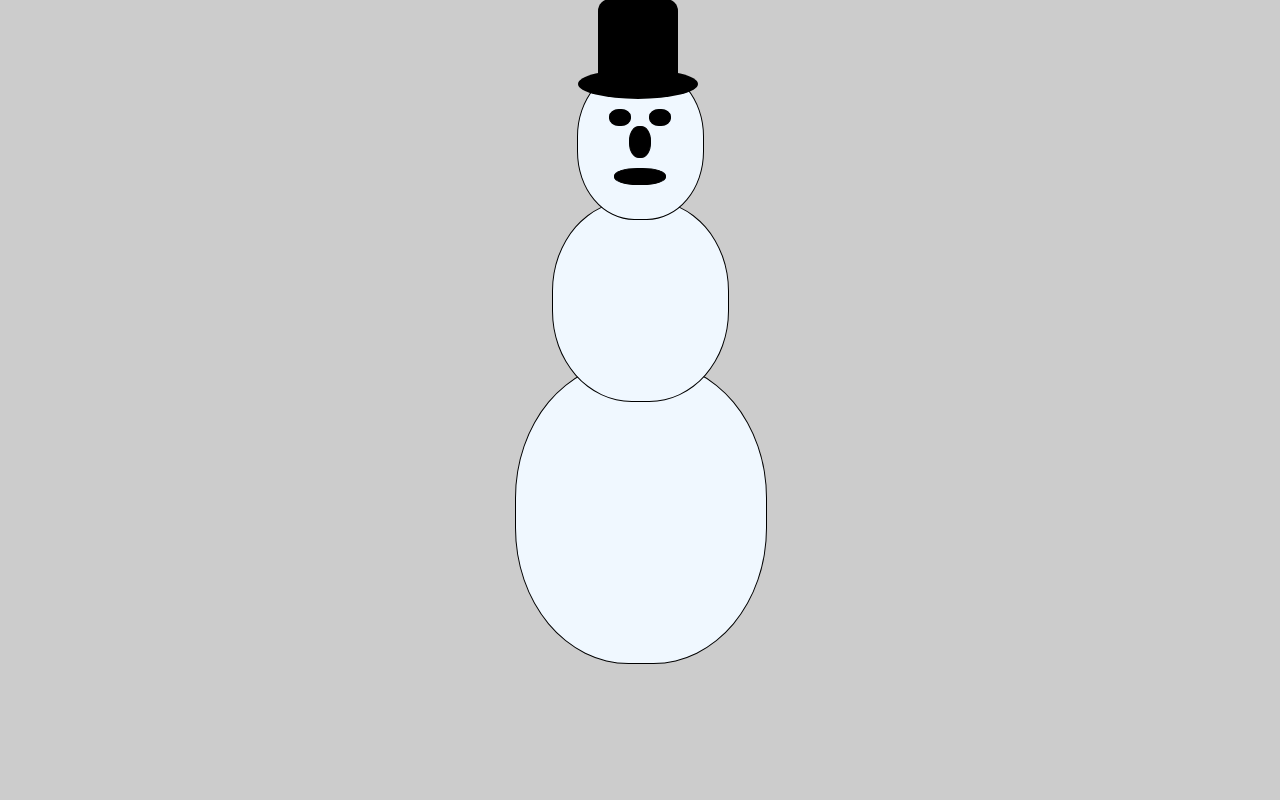
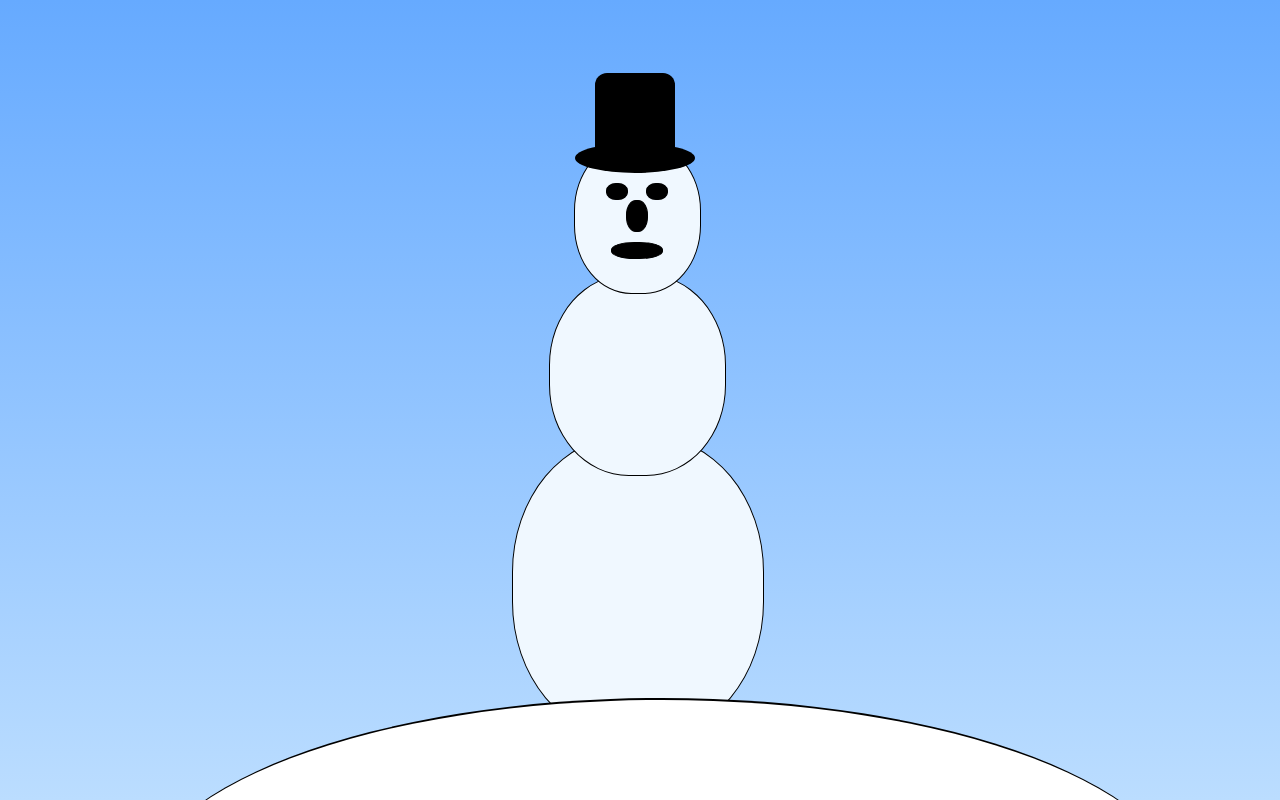
Before and after one commit to brianrsavage/7xx, a plain HTML site: page index.html in a window 1280 px wide. Drawn offline with Linux system fonts and the light colour scheme.

Commit message:
add snow hill and backgound for snowman. moved the little guy down to the bottom of the page and added style for html element.

```diff
--- a/assets/css/style.css
+++ b/assets/css/style.css
@@ -1,13 +1,34 @@
 /* CSS Document */
 
+html {
+    height: 100%;
+    overflow: hidden;
+}
+
 body {
-    background-color: #CCC;
+    margin: 0;
+    width: 100%;
+    height: 100%;
+    overflow: hidden;
+    color: #fff;
+    background-color: #9cf;
+    background-image: -webkit-gradient(linear, left top, left bottom, from(#6af), to(#bdf));
+    background-image: -webkit-linear-gradient(#6af, #bdf);
+    background-image: -moz-linear-gradient(#6af, #bdf);
+    background-image: linear-gradient(#6af, #bdf);
+}
+::-webkit-scrollbar {
+    display: none;
 }
 /* SNOWMAN */
 .snowman {
+    text-align: center;
     width: 250px;
     margin: auto;
     overflow: visible;
+    position: fixed;
+    bottom: -300px;
+    left: 40%;
 }
 .smBody, .smFeet, .smHead {
     border: thin #000 solid;
@@ -85,3 +106,15 @@ body {
     z-index: 8;
     margin-bottom: -40px;
 }
+
+.hill {
+    border-top: 2px solid #000;
+    width: 300%;
+    margin-left: -150%;
+    min-height: 100px;
+    padding: 60%;
+    border-radius: 50%;
+    border-left-color: transparent;
+    border-right-color: transparent;
+    background-color: #FFF;
+}
--- a/index.html
+++ b/index.html
@@ -7,6 +7,8 @@
     </head>
 
     <body>
+
+        <!-- SNOWMAN -->
         <div class="snowman">
             <div class="smHead">
                 <div class="hat">
@@ -23,6 +25,9 @@
             </div>
             <div class="smBody"></div>
             <div class="smFeet"></div>
+
+            <!-- HILL -->
+            <div class="hill"></div>
         </div>
     </body>
 </html>
```
